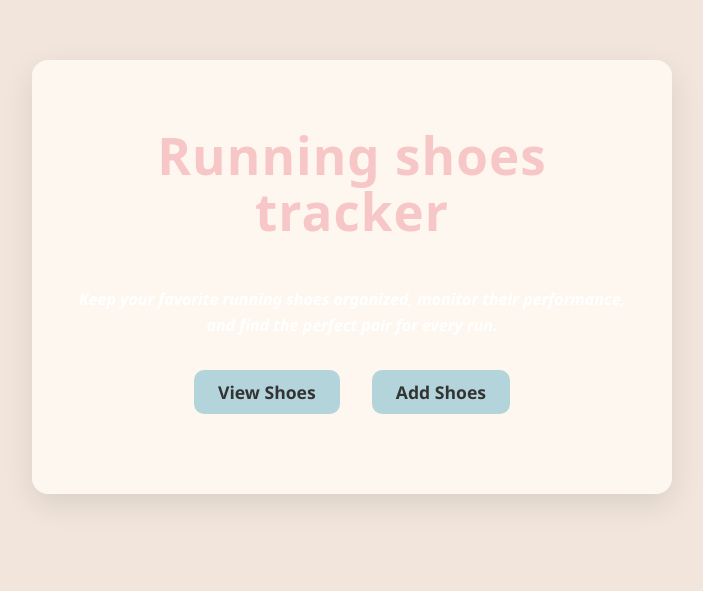
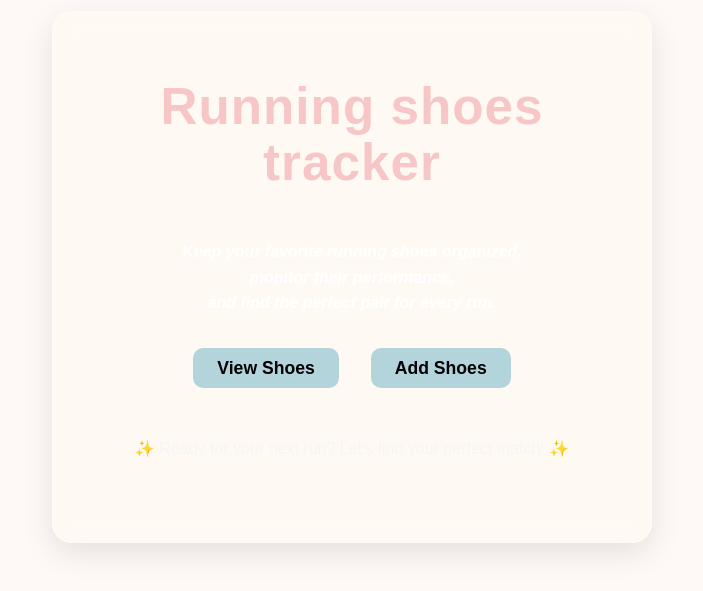
Before and after one commit to Sah2Sah2/Lab1-CloudAdmin_RunningShoesCataloguing, a React (Vite) app in the folder client/: page / in a window 1280 px wide. Shown: the part 123-714 px from the top of the page, without its empty margins (288-991 px from the left). Built offline with nearby package versions, Linux system fonts and the light colour scheme; no server answers.

Commit message:
Play around with design options

```diff
--- a/client/src/components/AddShoeForm.css
+++ b/client/src/components/AddShoeForm.css
@@ -1,6 +1,10 @@
 /*----------------
 ADD SHOES FORM CSS
 -----------------*/
+
+.app-container {
+  text-align: left;
+}
 
 .add-shoe-form {
   max-width: 500px;
--- a/client/src/components/HomePage.css
+++ b/client/src/components/HomePage.css
@@ -1,6 +1,14 @@
 /*----------------
 HOME PAGE CSS
 -----------------*/
+
+body {
+  font-family: 'Poppins', sans-serif;
+}
+
+h1, h2 {
+  font-family: 'Raleway', sans-serif;
+}
 
 .homepage-container {
   max-width: 600px;
@@ -10,8 +18,8 @@ HOME PAGE CSS
   padding: 0;
   border-radius: 0;
   box-shadow: none;
-  font-family: 'Segoe UI', Tahoma, Geneva, Verdana, sans-serif;
-  color: #444;
+  font-family: 'Poppins', sans-serif;
+  color: --color-bg-dark;
 }
 
 .homepage-container h2 {
@@ -33,7 +41,6 @@ HOME PAGE CSS
   border-radius: 10px;
   padding: 0.6rem 1.5rem;
   font-size: 1.1rem;
-  color: #333;
   cursor: pointer;
   box-shadow: none;
   transition: background-color 0.3s ease;
@@ -41,8 +48,16 @@ HOME PAGE CSS
   display: flex;
   align-items: center;
   justify-content: center;
+  color:  black; /* #7489b0 maybe? need to check options */
 }
 
 .homepage-buttons button:hover {
   background-color: #a1c3ce;
 }
+
+.tagline {
+  color: whitesmoke;
+  margin-top: 3rem;
+  margin-bottom: 2rem;
+  font-size: 1rem;
+}
--- a/client/src/components/HomePage.jsx
+++ b/client/src/components/HomePage.jsx
@@ -4,12 +4,16 @@ import "./HomePage.css";
 export default function HomePage({ onSelect }) {
   return (
     <div className="homepage-container">
-      <h2>Keep your favorite running shoes organized, monitor their performance,
+      <h2>Keep your favorite running shoes organized,
+        <br/> monitor their performance,
         <br/> and find the perfect pair for every run.</h2>
       <div className="homepage-buttons">
         <button onClick={() => onSelect("view")}>View Shoes</button>
         <button onClick={() => onSelect("add")}>Add Shoes</button>
       </div>
+
+      <p className="tagline">✨ Ready for your next run? Let's find your perfect match! ✨ </p>
+
     </div>
   );
 }
--- a/client/src/components/ShoesList.css
+++ b/client/src/components/ShoesList.css
@@ -139,12 +139,12 @@ SHOES LIST CSS
 
 /* Pagination */
 .pagination-btn {
-  background-color: #f7c6c7; /* pink background */
+  background-color: #f7c6c7;
   border: 2px solid transparent;
   padding: 0.5rem 1rem;
-  font-size: 1rem; /* match other buttons' font size */
+  font-size: 1rem;
   font-weight: 600;
-  color: #333; /* similar to toggle-btn text color */
+  color: #333;
   border-radius: 10px;
   cursor: pointer;
   box-shadow: 0 3px 8px rgba(247, 198, 199, 0.5);
@@ -157,12 +157,12 @@ SHOES LIST CSS
   display: inline-flex;
   align-items: center;
   justify-content: center;
-  width: 40px; /* make buttons square and consistent size */
+  width: 40px;
   height: 40px;
 }
 
 .pagination-btn:hover:not(:disabled) {
-  background-color: #e6aeb0; /* a bit darker pink */
+  background-color: #e6aeb0;
   border-color: #e6aeb0;
   color: #222;
   box-shadow: 0 6px 15px rgba(230, 174, 176, 0.8);
@@ -182,7 +182,7 @@ SHOES LIST CSS
 }
 
 .pagination-btn:disabled {
-  background-color: #e0bebe; /* lighter pink or grey for disabled */
+  background-color: #e0bebe;
   cursor: default;
   color: #888;
   box-shadow: none;
--- a/client/src/index.css
+++ b/client/src/index.css
@@ -14,7 +14,8 @@ GLOBAL CSS
   --color-text-dark: #eaeaea;
   --color-text-light: #3a3a3a;
 
-  font-family: system-ui, Avenir, Helvetica, Arial, sans-serif;
+  font-family: 'Poppins', sans-serif;
+
   line-height: 1.6;
   font-weight: 400;
   color-scheme: light dark;
@@ -33,8 +34,11 @@ GLOBAL CSS
 }
 
 body {
-
-  background-color: #f2e6dc !important;
+ background: linear-gradient(135deg,
+  #f7c6c7 0%,
+  #a7c7e7 30%,
+  #f7e9a0 60%,
+  #a6d8b8 90%);
   margin: 0;
   display: flex;
   flex-direction: column;
@@ -43,11 +47,11 @@ body {
   min-width: 320px;
   min-height: 100vh;
   padding: 2rem;
-  background: inherit;
   color: inherit;
 }
 
 h1 {
+  font-family: 'Raleway', sans-serif;
   font-size: 3.2rem;
   line-height: 1.1;
   margin-bottom: 1rem;
@@ -55,7 +59,7 @@ h1 {
   text-align: center;
   letter-spacing: 0.02em;
   user-select: none;
-  color: var(--color-pink);
+  color: var(--color-yellow);
 }
 
 a {
@@ -67,7 +71,6 @@ a {
 
 a:hover,
 a:focus-visible {
-  /* Pastel green */
   color: var(--color-green);
   outline: none;
   text-decoration: underline;
@@ -105,14 +108,20 @@ button:focus-visible {
 }
 
 .app-container {
-  max-width: 640px;
-  width: 100%;
-  background-color: rgba(58, 58, 79, 0.75);
-  padding: 2rem 2.5rem;
-  border-radius: 16px;
-  box-shadow: 0 10px 30px rgba(0, 0, 0, 0.6);
+  max-width: 600px;
+  margin: 3rem auto;
+  padding: 2rem;
+  border-radius: 20px;
+
+  background: rgba(135, 89, 128, 0.500);
   backdrop-filter: blur(12px);
-  color: var(--color-text-dark);
+  -webkit-backdrop-filter: blur(12px);
+  border: 1px solid rgba(255, 255, 255, 0.3);
+  box-shadow: 0 8px 20px rgba(0, 0, 0, 0.1);
+
+  font-family: 'Poppins', sans-serif;
+  color: #333;
+  text-align: center;
 }
 
 @media (prefers-color-scheme: light) {
```
